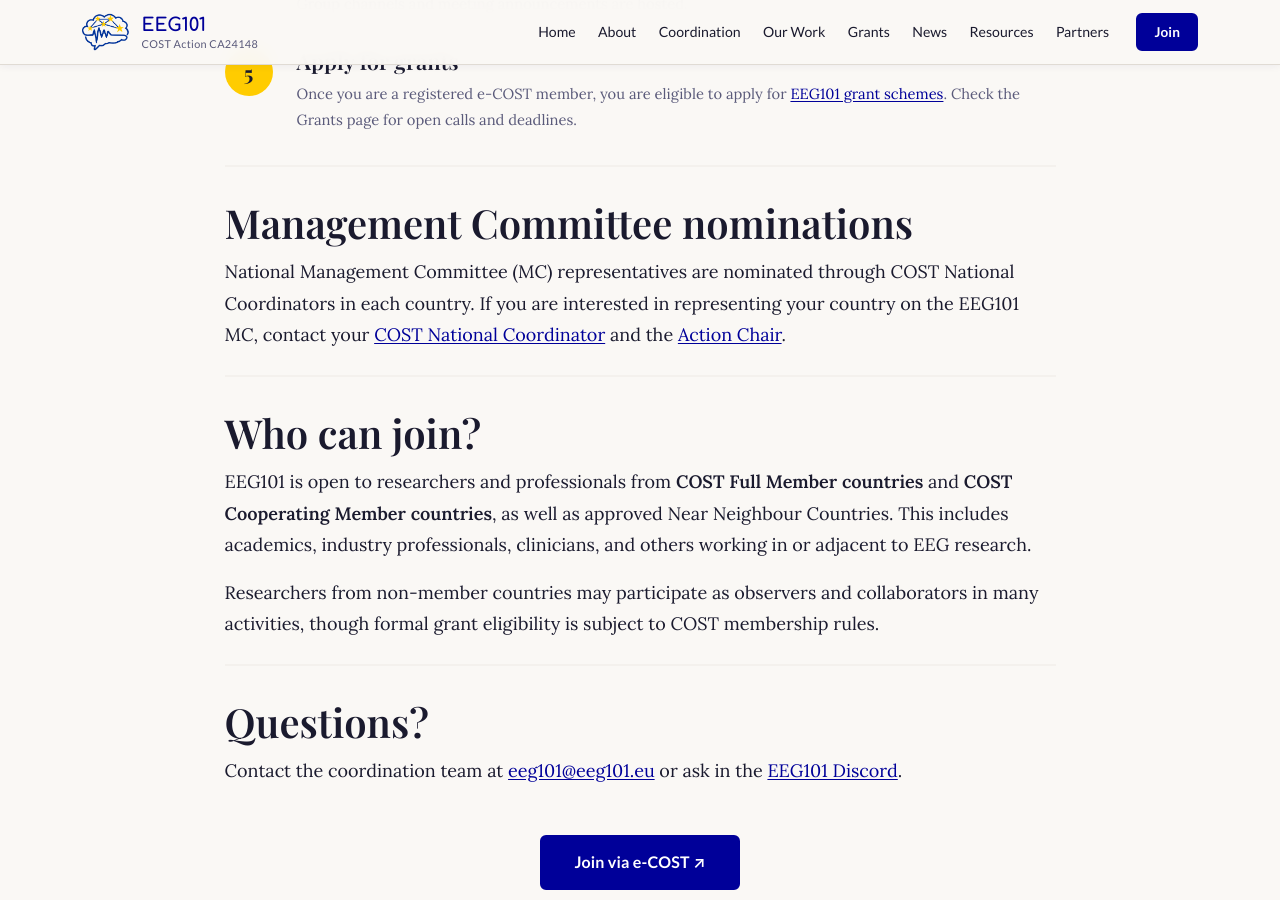
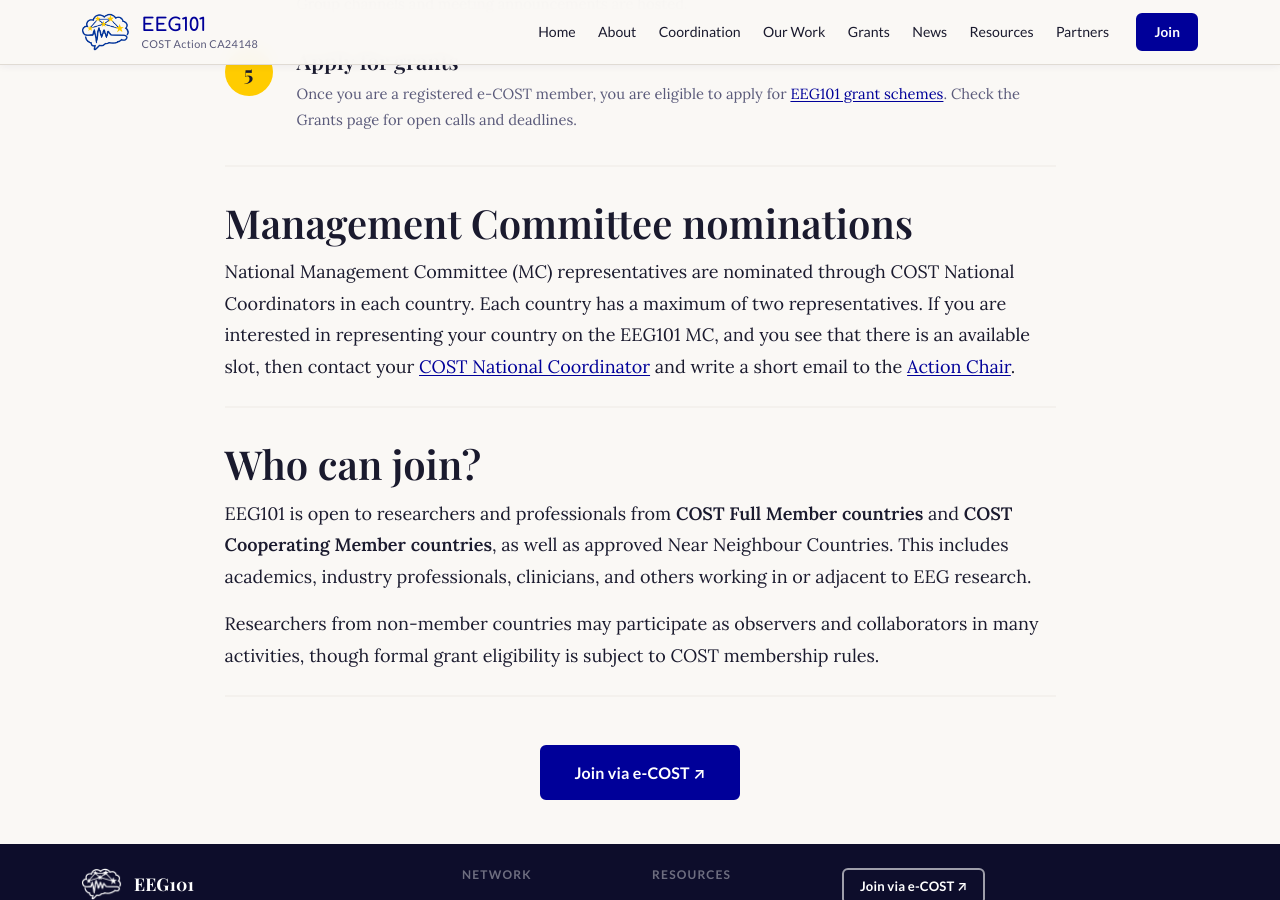
Before and after one commit to mcvinding/website-1, a Jekyll site: the page built from join.md, in a window 1280 px wide and 900 px high, scrolled down 1229 px. Built offline with Jekyll 4.4.1, drawn with Linux system fonts in a browser that asks for light colours.

Commit message:
Update join.md

```diff
--- a/join.md
+++ b/join.md
@@ -65,7 +65,7 @@ EEG101 welcomes researchers at all career stages — from PhD students to full p
 
 ## Management Committee nominations
 
-National Management Committee (MC) representatives are nominated through COST National Coordinators in each country. If you are interested in representing your country on the EEG101 MC, contact your [COST National Coordinator](https://www.cost.eu/who-we-are/national-coordinators/){:target="_blank" rel="noopener"} and the <a href="{{ '/coordination/' | relative_url }}">Action Chair</a>.
+National Management Committee (MC) representatives are nominated through COST National Coordinators in each country. Each country has a maximum of two representatives. If you are interested in representing your country on the EEG101 MC, and you see that there is an available slot, then contact your [COST National Coordinator](https://www.cost.eu/who-we-are/national-coordinators/){:target="_blank" rel="noopener"} and write a short email to the <a href="{{ '/coordination/' | relative_url }}">Action Chair</a>.
 
 ---
 
@@ -77,9 +77,6 @@ Researchers from non-member countries may participate as observers and collabora
 
 ---
 
-## Questions?
-
-Contact the coordination team at [{{ site.data.site.email }}](mailto:{{ site.data.site.email }}) or ask in the [EEG101 Discord]({{ site.data.site.discord_url }}).
 
 {::nomarkdown}
 <div class="text-center mt-5">
```
